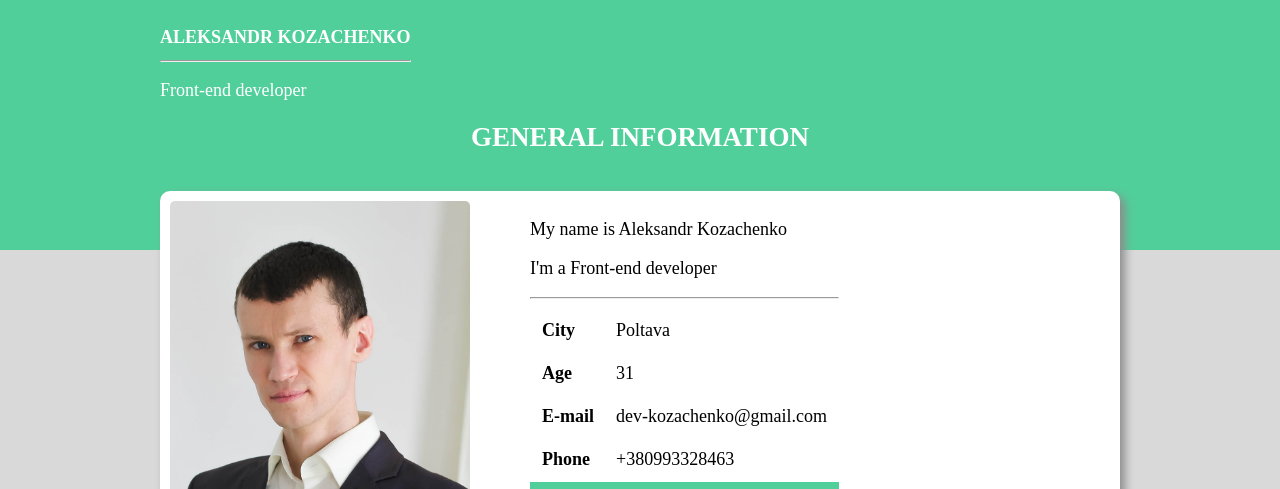
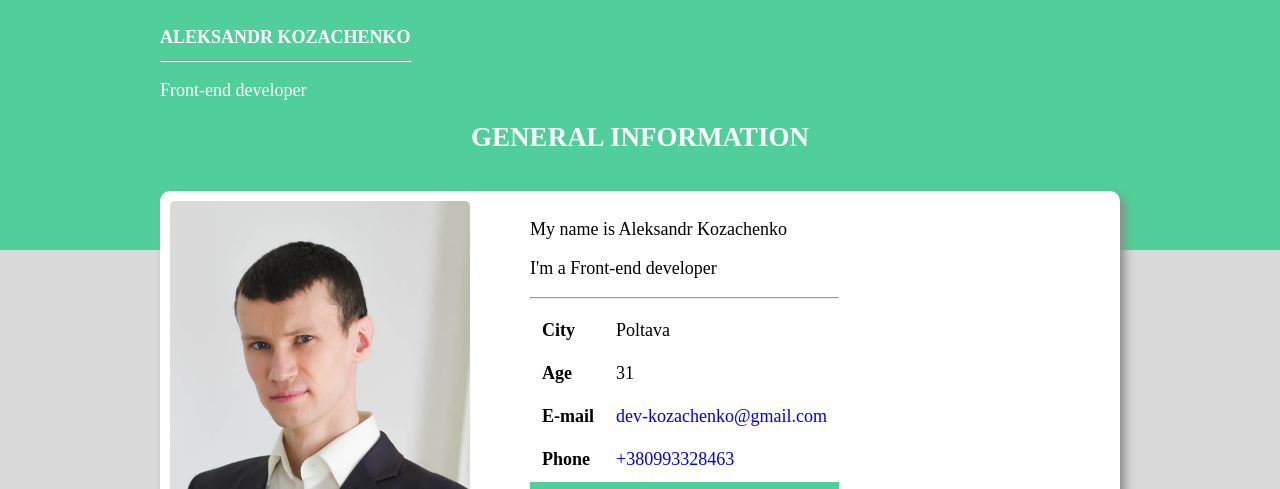
Before and after one commit to dev-Kozachenko/profile, a plain HTML site: page index.html in a window 1280 px wide. Shown: the top 489 px of the page. Drawn offline with Linux system fonts and the light colour scheme.

Commit message:
09/09/20

```diff
--- a/index.html
+++ b/index.html
@@ -23,7 +23,7 @@
  		<div class="container">
 			<div  class="about-me">
 				<div class="about-me-foto">
-					<img  src="img/foto.jpg">
+					<img src="img/foto.jpg" alt="my foto">
 				</div>
 				<div class="about-me-text">
 					<p>My name is Aleksandr Kozachenko</p>
@@ -40,18 +40,18 @@
 						</tr>
 						<tr>
 							<th>E-mail</th>
-							<td>dev-kozachenko@gmail.com</td>
+							<td><a href="#">dev-kozachenko@gmail.com</a></td>
 						</tr>
 						<tr>
 							<th>Phone</th>
-							<td>+380993328463</td>
+							<td><a href="#">+380993328463</a></td>
 						</tr>
 					</table>
 					<div class="social">
 						<div class="social-icon"><a href="#"><img src="img/facebook.png" alt="facebook"></a></div>
 						<div class="social-icon"><a href="#"><img src="img/linken.png" alt="linken"></a></div>
 						<div class="social-icon"><a href="#"><img src="img/twitter.png" alt="twitter"></a></div>
-						<div class="social-icon"><a href="#"><img src="img/goo.png" alt="twitter"></a></div>
+						<div class="social-icon"><a href="#"><img src="img/goo.png" alt="google"></a></div>
 					</div>
 				</div>
 			</div>
--- a/style.css
+++ b/style.css
@@ -3,6 +3,10 @@ body{
 	padding:0;
 	background-color:#D9D9D9;
 	font-size:18px;
+}
+
+a{
+	text-decoration: none;
 }
 
 img{
```
